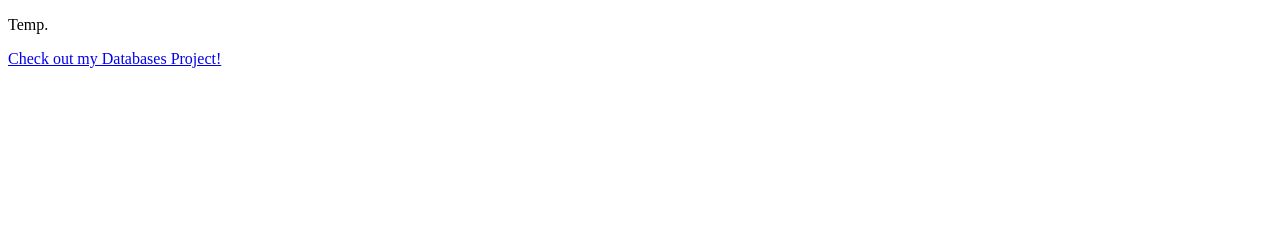
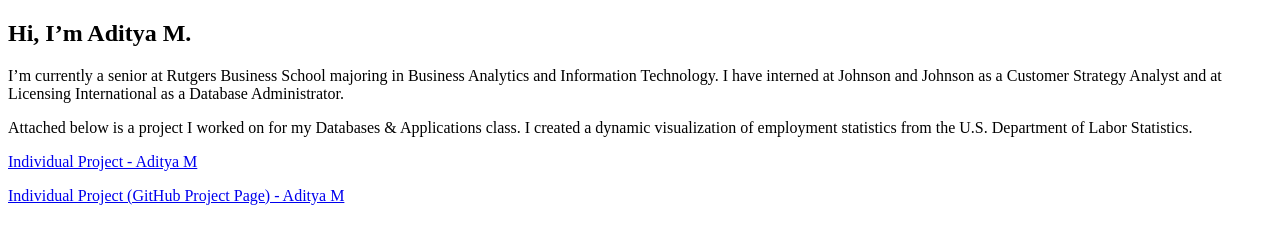
Before and after one commit to am2752/am2752.github.io, a plain HTML site: page index.html in a window 1280 px wide. Drawn offline with Linux system fonts and the light colour scheme.

Commit message:
Update index.html

```diff
--- a/index.html
+++ b/index.html
@@ -2,10 +2,14 @@
 <html lang="en">
   <head>
     <meta charset="utf-8">
-    <title>Hello World!</title>
+    <title>Personal Page - Aditya M</title>
   </head>
   <body>
-    <p> Temp. </p>
-    <a href="chart.html"> Check out my Databases Project!</a>
+    <h2> Hi, I’m Aditya M. </h2>
+    <p> I’m currently a senior at Rutgers Business School majoring in Business Analytics and Information Technology. I have interned at Johnson and Johnson as a Customer Strategy Analyst and at Licensing International as a Database Administrator. </p>
+    <p> Attached below is a project I worked on for my Databases & Applications class. I created a dynamic visualization of employment statistics from the U.S. Department of Labor Statistics. </p>
+    <a href="chart.html"> Individual Project - Aditya M</a>
+    <p> </p>
+    <a href="https://github.com/am2752/Individual-Project.git"> Individual Project (GitHub Project Page) - Aditya M</a>
   </body>
 </html>
```
